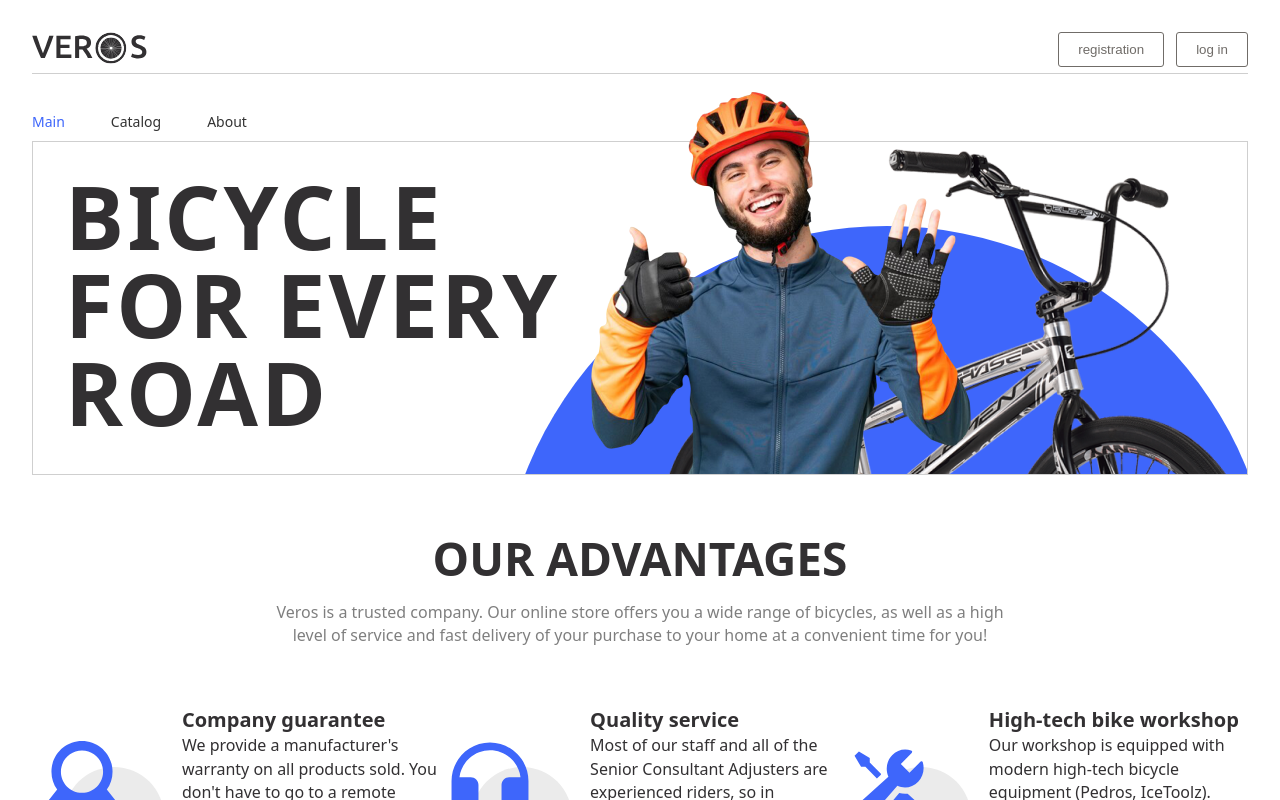
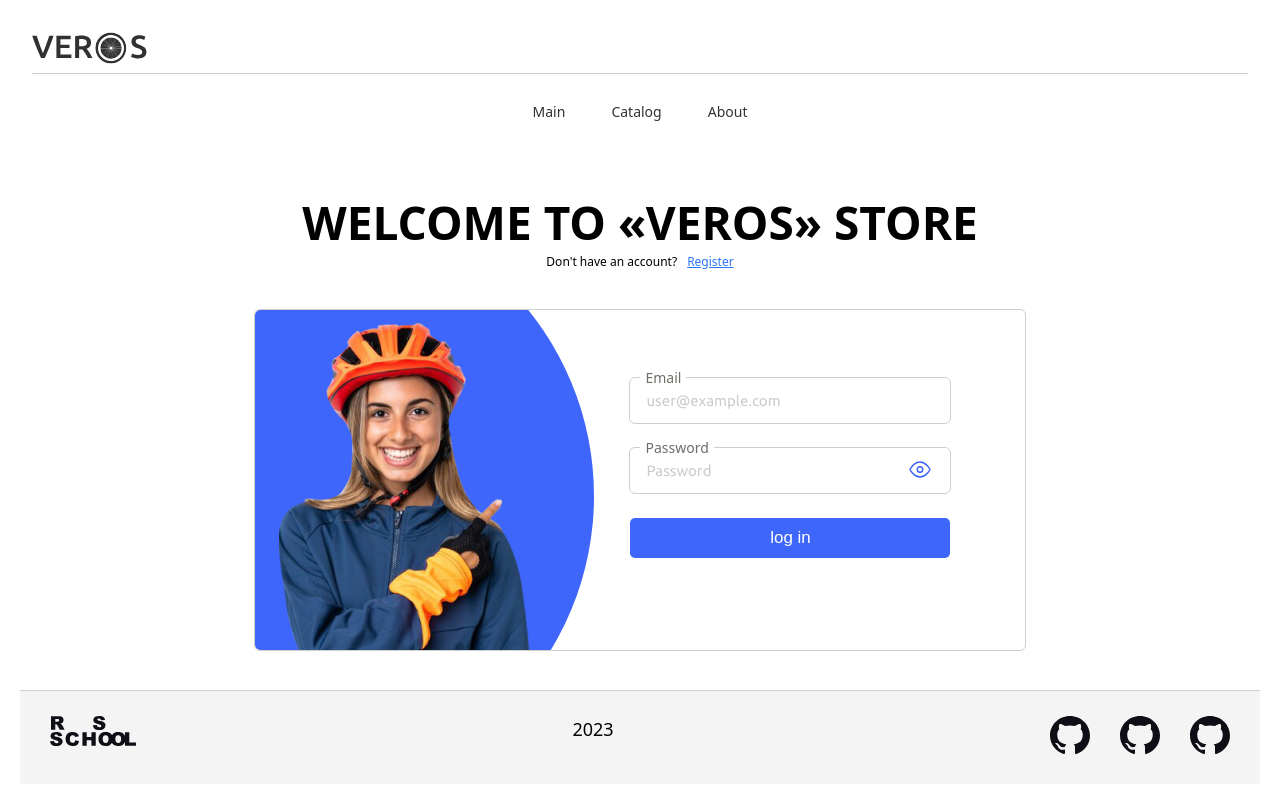
Before and after one commit to MekanEs/eCommerce-Application, a React (Create React App) app: page /login in a window 1280 px wide. Before the commit this address led to /. Shown: the top 800 px of the page. Built offline with nearby package versions, Linux system fonts and the light colour scheme.

Commit message:
fix: fix scss

```diff
--- a/src/components/banner/banner.module.scss
+++ b/src/components/banner/banner.module.scss
@@ -5,7 +5,7 @@
   display: flex;
   justify-content: center;
   overflow: visible;
-
+  border-radius: 10px;
   border: $border;
   padding-top: 30px;
   background: url('../../assets/img/svg/banner_bg_circle.svg') no-repeat;
@@ -29,6 +29,7 @@
     align-items: center;
     background-position: 50% 101%;
     background-size: 90%;
+
     h2 {
       max-width: 600px;
     }
--- a/src/components/header/nav/index.tsx
+++ b/src/components/header/nav/index.tsx
@@ -1,11 +1,13 @@
 import React from 'react';
 import { isActive } from '../../../utils';
-import { NavLink } from 'react-router-dom';
+import { NavLink, useLocation } from 'react-router-dom';
 import styles from './navigation.module.scss';
 
 const Navigation: React.FC = () => {
+  const path = useLocation().pathname;
+  const NavStyle = path !== '/' ? styles.center : styles.nav;
   return (
-    <ul className={styles.nav}>
+    <ul className={NavStyle}>
       <li>
         <NavLink className={isActive} to="/">
           Main
--- a/src/components/header/nav/navigation.module.scss
+++ b/src/components/header/nav/navigation.module.scss
@@ -2,12 +2,19 @@
   display: flex;
   list-style: none;
   font-size: 14px;
-  margin: 38px 0 10px 0;
+  margin: 28px 0 20px 0;
   column-gap: 46px;
-  justify-content: baseline;
   color: #323232;
 }
-
+.center {
+  justify-content: center;
+  display: flex;
+  list-style: none;
+  font-size: 14px;
+  margin: 28px 0 20px 0;
+  column-gap: 46px;
+  color: #323232;
+}
 @media (max-width: 1220px) {
   .nav {
     justify-content: center;
--- a/src/router/index.tsx
+++ b/src/router/index.tsx
@@ -8,7 +8,7 @@
 import { Layout } from '../components/index';
 import Catalog from '../pages/catalog';
 
-const isAuth = true;
+const isAuth = false;
 export const router = createBrowserRouter(
   createRoutesFromElements(
     <Route path="/" element={<Layout />}>
```
